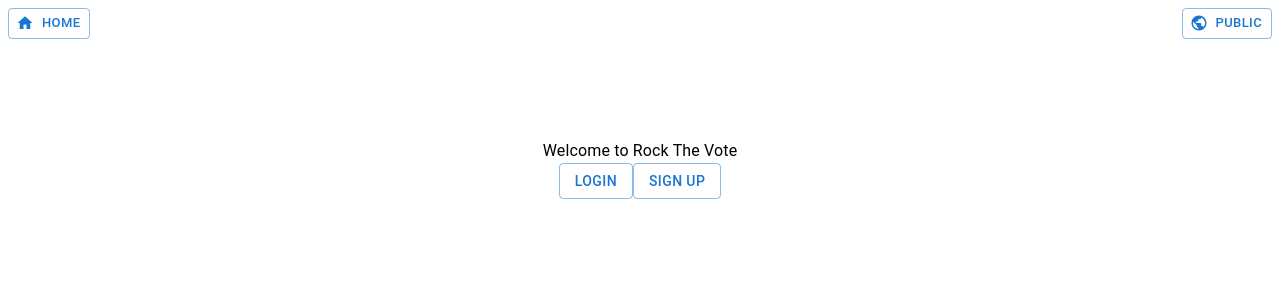
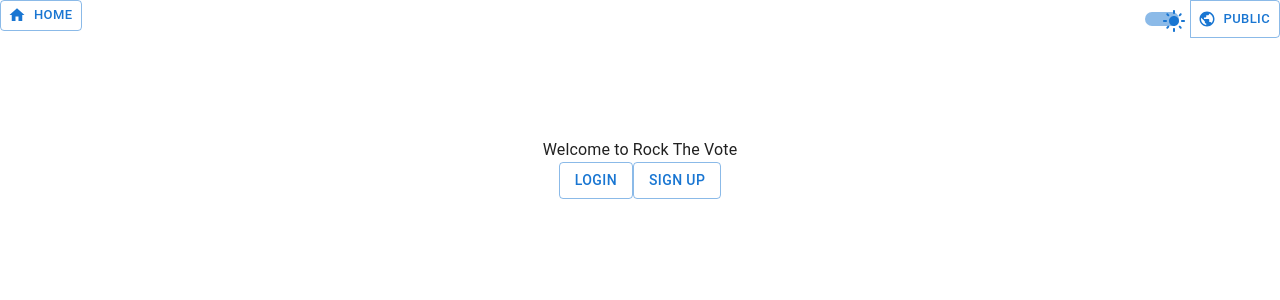
Before and after one commit to johndmini/rvt, a React (Create React App) app in the folder client/: page / in a window 1280 px wide. Shown: the top 300 px of the page. Built offline with nearby package versions, Linux system fonts and the light colour scheme; no server answers.

Commit message:
initial commit for baseline theme switch

```diff
--- a/client/src/App.js
+++ b/client/src/App.js
@@ -1,15 +1,17 @@
-import React, { useContext } from 'react';
+import React, { useContext, useState } from 'react';
 import Nav from './components/Tools/Nav';
 import Home from './pages/Home';
 import Profile from './pages/Profile';
 import Public from './pages/Public';
 import RequireAuth from './components/ProtectedRoutes/RequireAuth';
 
-import { Box } from '@mui/material';
+import { themeDark, themeLight } from './Styles/Styles';
+import { Box, ThemeProvider, CssBaseline } from '@mui/material';
 import { BrowserRouter, Routes, Route, Navigate } from 'react-router-dom';
 import { UserContext } from './context/UserProvider';
 
 export default function App() {
+  const [light, setLight] = useState(true);
   const {
     signup,
     login,
@@ -26,8 +28,10 @@ export default function App() {
 
   return (
     <BrowserRouter>
+      <ThemeProvider theme={light ? themeLight : themeDark}>
+        <CssBaseline />
         <Box>
-        <Nav logout={logout} token={token} />
+          <Nav logout={logout} token={token} light={light} setLight={setLight} />
           <Routes>
             <Route
               path="/*"
@@ -60,6 +64,7 @@ export default function App() {
             </Route>
           </Routes>
         </Box>
+      </ThemeProvider>
     </BrowserRouter>
   );
 }
--- /dev/null
+++ b/client/src/Styles/Styles.js
@@ -0,0 +1,33 @@
+import { createTheme } from '@mui/material';
+
+export const themeDark = createTheme({
+  palette: {
+    background: {
+      default: '#262624',
+    },
+  },
+  breakpoints: {
+    values: {
+      mobile: 0,
+      tablet: 768,
+      desktop: 1024,
+      wide: 1280,
+    },
+  },
+});
+
+export const themeLight = createTheme({
+  palette: {
+    background: {
+      default: '#fff',
+    },
+  },
+  breakpoints: {
+    values: {
+      mobile: 0,
+      tablet: 768,
+      desktop: 1024,
+      wide: 1280,
+    },
+  },
+});
--- a/client/src/components/Tools/Nav.js
+++ b/client/src/components/Tools/Nav.js
@@ -1,20 +1,26 @@
 import React from 'react';
 
 import { useNavigate } from 'react-router-dom';
-import { Box, ButtonGroup, Button } from '@mui/material';
+import { Box, ButtonGroup, Button, Switch } from '@mui/material';
 import {
   Home,
   AccountCircle,
   Public,
   LogoutRounded,
+  DarkMode,
+  LightMode,
 } from '@mui/icons-material';
 
 export default function Nav(props) {
-  const { logout, token } = props;
+  const { logout, token, light, setLight } = props;
 
   const handleLogout = () => {
     logout();
     navigate('/');
+  };
+
+  const handleTheme = () => {
+    setLight(!light);
   };
 
   const navigate = useNavigate();
@@ -32,6 +38,12 @@ export default function Nav(props) {
       </Box>
       <Box>
         <ButtonGroup size="small">
+          <Switch
+            icon={<DarkMode />}
+            checkedIcon={<LightMode />}
+            checked={light}
+            onChange={handleTheme}
+          />
           {token && (
             <Button
               startIcon={<AccountCircle />}
--- a/client/src/pages/Public.js
+++ b/client/src/pages/Public.js
@@ -104,7 +104,9 @@ export default function Public(props) {
   return (
     <>
       <Box sx={{ textAlign: 'center' }}>
-        <Typography variant="h3">Welcome To Rock The Vote</Typography>
+        <Typography variant="h3" color={'#282b30'} fontFamily="monospace">
+          Welcome To Rock The Vote
+        </Typography>
       </Box>
       {allIssues.map((issue) => (
         <Box
@@ -112,14 +114,21 @@ export default function Public(props) {
           sx={{
             mb: '20px',
             p: '20px',
-            backgroundColor: '#89a7d9',
+            backgroundColor: '#a6c1ed',
             borderRadius: '20px',
           }}
         >
-          <Typography variant="h6">
-            <u>{issue.title}</u>
+          <Typography
+            variant="h6"
+            color={'#282b30'}
+            fontWeight="bold"
+            sx={{ textDecoration: 'underline' }}
+          >
+            {issue.title}
           </Typography>
-          <Typography variant="subtitle1">{issue.description}</Typography>
+          <Typography variant="subtitle1" color={'#282b30'}>
+            {issue.description}
+          </Typography>
           <Box sx={{ display: 'flex' }}>
             <Box sx={{ p: '10px', textAlign: 'center' }}>
               <IconButton
@@ -131,7 +140,7 @@ export default function Public(props) {
               >
                 <ThumbUp color="success" />
               </IconButton>
-              <Typography variant="subtitle2">
+              <Typography variant="subtitle2" color={'#282b30'}>
                 {issue.upVotes.length}
               </Typography>
             </Box>
@@ -145,7 +154,7 @@ export default function Public(props) {
               >
                 <ThumbDown color="error" />
               </IconButton>
-              <Typography variant="subtitle2">
+              <Typography variant="subtitle2" color={'#282b30'}>
                 {issue.downVotes.length}
               </Typography>
             </Box>
@@ -194,7 +203,7 @@ export default function Public(props) {
               <Box>
                 {comments.map((comment) => (
                   <Box key={comment._id} sx={{ mb: '10px', ml: '30px' }}>
-                    <Typography variant="subtitle2">
+                    <Typography variant="subtitle2" color={'#282b30'}>
                       {comment.comment}
                     </Typography>
                     {toggleEditCommentForm === comment._id && (
```
Lines whose indentation alone changed are shown as unchanged.
